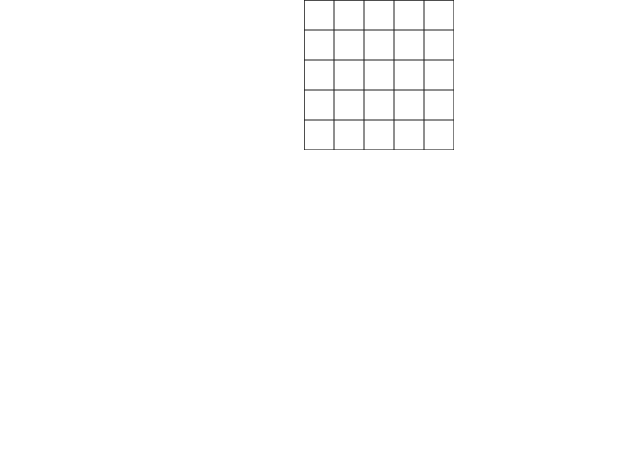
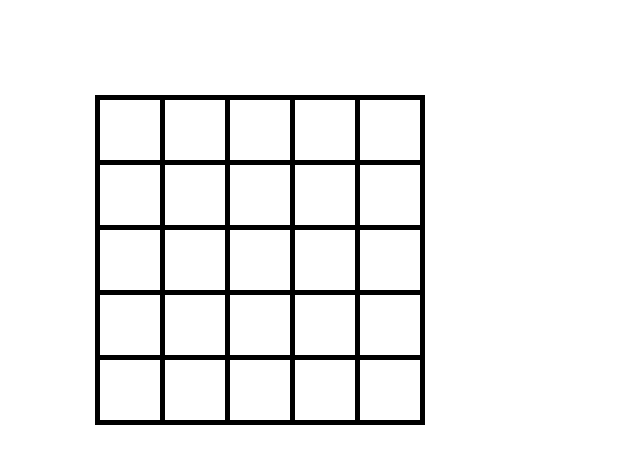
Before and after one commit to cryingsealpup/nonograms, a website built with webpack: page src/index.pug in a window 1280 px wide. Shown: the whole page, without its empty margins (0-640 px from the left). Built offline with nearby package versions, Linux system fonts and the light colour scheme.

Commit message:
feat: nonogram class

```diff
--- a/src/index.pug
+++ b/src/index.pug
@@ -2,6 +2,3 @@ doctype html
 html(lang='EN')
     include  ./components/_head.pug
     body
-        canvas#canvas
-        //- script(type="module", src="app.js")
-        //- script(type="module", src="js/index.js")
--- a/src/js/index.js
+++ b/src/js/index.js
@@ -1,82 +1,22 @@
+import { Nonogram } from "./utils"
+
+
+window.addEventListener('contextmenu', e => { e.preventDefault() }, false) // do not show context menu on RMC
+
 let dim = 5
 const canvas = document.createElement('canvas'),
 	body = document.querySelector('body'),
-	ctx = canvas.getContext("2d"),
-	rectangle = new Path2D(),
-	cellSize = 30,
-	cellsLine = cellSize * dim,
-	cellsColumn = cellsLine * dim,
-	screenD = (grid) => grid.length * cellSize
+	ctx = canvas.getContext("2d")
 
 ctx.strokeStyle = "black"
 ctx.lineWidth = 2
-// ctx.strokeRect(10, 10, 100, 100)
+canvas.width = canvas.height = '450'
 canvas.textContent = 'Извините, ваш браузер не поддерживает "canvas" элемент.'
+body.appendChild(canvas)
 
-const grid = buildGrid()
-canvas.width = screenD(grid)
-canvas.height = screenD(grid)
-ctx.strokeRect(0, 0, canvas.width, canvas.height)
-paintCells(grid, screenD(grid))
-
-body.appendChild(canvas)
-const offsetX = canvas.offsetLeft, offsetY = canvas.offsetTop
-
-canvas.addEventListener('mousedown', handleMouseDown)
-canvas.addEventListener('mouseup', handleMouseUp)
-canvas.addEventListener('mouseout', handleMouseOut)
-
-function buildGrid() {
-	const lines = Array(dim).fill(0)
-	const grid = Array(dim).fill(lines)
-	return grid
-}
-
-function paintCells(grid, len) {
-	grid.forEach((el, i) => { // rows
-		renderLine(0, i * cellSize, len, i * cellSize, "#1F1F1F", 1)
-	})
-
-	grid.forEach((el, i) => { // columns
-		renderLine(i * cellSize, 0, i * cellSize, len, "#1F1F1F", 1)
-	})
-}
-
-function renderLine(startx, starty, endx, endy, color, line_width) {
-	ctx.strokeStyle = color;
-	ctx.lineWidth = line_width;
-	ctx.beginPath();
-	ctx.moveTo(startx, starty);
-	ctx.lineTo(endx, endy);
-	ctx.stroke();
-}
-
-function handleMouseDown(e) {
-    // tell the browser we're handling this event
-    e.preventDefault();
-    e.stopPropagation();
-    startX = parseInt(e.clientX - offsetX);
-    startY = parseInt(e.clientY - offsetY);
-}
-
-// set the ending X/Y of the drag on mouseup
-function handleMouseUp(e) {
-    // tell the browser we're handling this event
-    e.preventDefault();
-    e.stopPropagation();
-    // set the ending X/Y
-    mouseX = parseInt(e.clientX - offsetX);
-    mouseY = parseInt(e.clientY - offsetY);
-    // done with the drag
-    isDown = false;
-    console.log(startX, startY)
-}
-// cancel the drag if the mouse exits the canvas
-function handleMouseOut(e) {
-    // tell the browser we're handling this event
-    e.preventDefault();
-    e.stopPropagation();
-    // moved out of the canvas, stop the drag
-    isDown = false;
-	console.log(startX, startY)
-}
+const grid = new Nonogram(canvas)
+grid.generateGrid(dim)
+grid.getHintsValues()
+grid.clearGrid()
+grid.update()
+console.log(grid.hints)
--- /dev/null
+++ b/src/js/utils.js
@@ -0,0 +1,327 @@
+/* Track mouse position */
+export function track(element) {
+    const mouse = {
+        x: 0,
+        y: 0,
+        event: null
+    };
+
+    element.addEventListener('mousemove', event => {
+        const rect = element.getBoundingClientRect(); // Get the element's position relative to the viewport
+
+        mouse.x = event.clientX - rect.left; // Use clientX to get the mouse position relative to the element
+        mouse.y = event.clientY - rect.top; // Use clientY to get the mouse position relative to the element
+        mouse.event = event;
+    });
+
+    return mouse;
+};
+
+function getElementTouch(element) {
+    const touch = {
+        x: null,
+        y: null,
+        isPressed: false,
+        event: null,
+    };
+
+    const {
+        body: {
+            scrollLeft: bodyScrollLeft,
+            scrollTop: bodyScrollTop,
+        },
+        documentElement: {
+            scrollLeft: elementScrollLeft,
+            scrollTop: elementScrollTop,
+        }
+    } = document;
+
+
+
+    const handleTouchStart = (event) => {
+        touch.isPressed = true;
+        touch.event = event;
+    };
+
+    const handleTouchEnd = (event) => {
+        touch.isPressed = false;
+        touch.x = null;
+        touch.y = null;
+        touch.event = event;
+    };
+
+    const handleTouchMove = (event) => {
+        const {
+            offsetLeft,
+            offsetTop
+        } = element;
+
+        const touchEvent = event.touches[0]; // first touch
+        let x, y;
+        if (touchEvent.pageX || touchEvent.pageY) {
+            x = touchEvent.pageX;
+            y = touchEvent.pageY;
+        } else {
+            x = touchEvent.clientX + bodyScrollLeft + elementScrollLeft;
+            y = touchEvent.clientY + bodyScrollTop + elementScrollTop;
+        }
+
+        x -= offsetLeft;
+        y -= offsetTop;
+
+        touch.x = x;
+        touch.y = y;
+        touch.event = event;
+    };
+
+
+    element.addEventListener('touchstart', handleTouchStart, false);
+    element.addEventListener('touchend', handleTouchEnd, false);
+    element.addEventListener('touchmove', handleTouchMove, false);
+
+    return touch;
+};
+
+export class Nonogram {
+    constructor(canvas) {
+        this.ctx = canvas.getContext("2d")
+        this.size = 0
+        this.grid = []
+        this.guesses = []
+        this.hints = {
+            rows: [],
+            columns: []
+        }
+        this.mouse = getElementTouch(canvas)
+    }
+
+    generateGrid(size) {
+        const grid = Array(size * size).fill(0)
+        this.guesses = Array(size * size).fill(0)
+        this.grid = grid.map(el => Math.round(Math.random()))
+        this.size = size
+        // PRINT FOR REVIEWS
+        console.log(Array.from(
+            {
+                length: size,
+            },
+            (_, index) => this.grid.slice(index * size, (index + 1) * size)
+        ))
+    }
+
+    clearGrid() {
+        this.guesses = this.guesses.map(el => 0)
+    }
+
+    drawTile(x, y, color) {
+        const gridStart = 100
+        const tileSize = 60
+        this.ctx.save();
+        this.ctx.translate(gridStart, gridStart);
+        this.ctx.fillStyle = color;//rgb(200,200,200);
+        if (color === "red"){
+            this.ctx.fillStyle = 'white';
+            this.ctx.fillRect(x, y, tileSize, tileSize);
+            this.ctx.fillStyle = color;
+            this.ctx.translate(Math.round(tileSize/2), tileSize);
+            this.ctx.textAlign = "center";
+            this.ctx.font = "83px Arial";
+            this.ctx.fillText('X', x, y);
+        } else {
+            this.ctx.fillRect(x, y, tileSize, tileSize);
+        }
+        this.ctx.restore();
+    }
+
+    solve() {
+        this.guesses = [...this.grid]
+        this.update()
+    }
+
+    isSolved() {
+        for (let i = 0; i < this.grid.length; i += 1) {
+            if (this.grid[i] !== this.guesses[i]) return false
+        }
+        // this.grid.forEach((el, i) => {
+        //     console.log(el !== this.guesses[i])
+
+        // })
+        return true
+    }
+
+    update() {
+        this.ctx.clearRect(0,0,this.ctx.width, this.ctx.height)
+        this.render()
+        if (this.isSolved()) {
+            alert ("Success!");
+        }
+    }
+
+
+    onMouseDown(event) {
+        const gridStart = 100
+        const tileSize = 60
+        // Проверяем положение мыши
+        const updateGrid = () => {
+            for (let i = 0; i < rows; i++) {
+                for (let j = 0; j < cols; j++) {
+                    const indexLoc = j + i * cols;
+                    if (
+                        mouse.x >= gridStart + (j * (tileSize + this.size)) &&
+                        mouse.x <= gridStart + tileSize + j * (tileSize + this.size) &&
+                        mouse.y >= gridStart + i * (tileSize + this.size) &&
+                        mouse.y <= gridStart + tileSize + i * (tileSize + this.size)
+                    ) {
+                        switch (event.button) {
+                            case 0:
+                                this.guesses[indexLoc] = this.guesses[indexLoc] === 1 ? 0 : 1;
+                                break;
+                            case 2:
+                                this.guesses[indexLoc] = this.guesses[indexLoc] === 2 ? 0 : 2;
+                                break;
+                            default:
+                                break;
+                        }
+                    }
+                }
+            }
+        };
+
+        updateGrid();
+
+        this.update();
+    }
+
+    render() {
+        const tileSize = 60, gridStart = 100
+        this.ctx.fillStyle = "gray";
+        this.ctx.fillRect(0, 0, this.ctx.width, this.ctx.height);
+        this.ctx.fillStyle = "black";
+        this.ctx.fillRect(gridStart - this.size,
+            gridStart - this.size,
+            (tileSize * this.size + this.size * (this.size + 1)),
+            (tileSize * this.size + this.size * (this.size + 1)));
+        this.writeHorizClues();
+        this.writeVertClues();
+
+        for (var i = 0; i < this.size; i++){
+            for (var j = 0; j < this.size; j++) {
+                var indexLoc = j + i * this.size;
+
+                if (this.guesses[indexLoc] === 0){
+                    this.drawTile((tileSize + this.size) * j, (tileSize + this.size) * i ,"white");
+                }else if (this.guesses[indexLoc] === 1){
+                    this.drawTile((tileSize + this.size) * j, (tileSize + this.size) * i,"purple");
+                }else {
+                    this.drawTile((tileSize + this.size) * j, (tileSize + this.size) * i ,"red");
+                }
+            }
+        }
+    }
+
+    writeHorizClues() {
+        const tileSize = 60, gridStart = 100
+        var x = 30;
+        var y = gridStart + Math.round(tileSize/2);
+        console.log(this.hints)
+
+        if (this.hints.rows === null) {
+            this.getHintsValues()
+        }
+        this.ctx.save();
+        this.ctx.font = "bold 18px Arial";
+        this.ctx.fillStyle = "white";
+
+        for (var i = 0; i < this.hints.rows.length; i++){
+            this.ctx.fillText(this.hints.rows[i], x, y);
+            y += tileSize + this.size;
+        }
+        this.ctx.restore();
+    }
+
+
+    writeVertClues() {
+        const tileSize = 60, gridStart = 100
+        var y;
+        var x = gridStart + Math.round(tileSize/4);
+
+        this.ctx.save();
+        this.ctx.font = "bold 18px Arial";
+        this.ctx.fillStyle = "white";
+
+        for (var i = 0; i < this.hints.columns.length; i++){
+            var str = this.hints.columns[i];
+
+            y = 32;
+            for (var j = 0; j < str.length; ) {
+                this.ctx.fillText(str.charAt(j), x, y);
+                j++;
+                if (str.charAt(j) === ' '){
+                    y += 28;
+                    while (str.charAt(j) === ' '){
+                        j++;
+                    }
+                }
+            }
+
+            x += tileSize + this.size;
+        }
+        this.ctx.restore();
+    }
+
+    getHintsValues() {
+        for (var i = 0; i < this.size; i++){
+            let row = ''
+            let cnt = 0, indexLoc = 0
+            indexLoc = i * this.size;
+            for (var j = 1; j < this.size - 1; j++){
+                cnt = 0;
+
+                while (this.grid[indexLoc] === 0 && indexLoc < (this.size + i * this.size)){
+                    indexLoc++;
+                }
+                while (this.grid[indexLoc] === 1 && indexLoc < (this.size + i * this.size)){
+                    cnt += 1;
+                    indexLoc++;
+                }
+                if (cnt) {
+                   row += cnt + '  ';
+                }
+                if (indexLoc >= (this.size + i * this.size)){
+                    break;
+                }
+            }
+            if (row === '') {
+                row = '0';
+            }
+            this.hints.rows.push(row);
+        }
+
+        for (var i = 0; i < this.size; i++){
+            let cnt = 0, indexLoc = i, col = ''
+            for (var j = 1; j < 4; j++){
+                cnt = 0;
+
+                while (this.grid[indexLoc] === 0 && indexLoc < (i + this.size * this.size)){
+                    indexLoc += this.size;
+                }
+                while (this.grid[indexLoc] === 1 && indexLoc < (i + this.size * this.size)){
+                    cnt += 1;
+                    indexLoc += this.size;
+                }
+                if (cnt) {
+                   col += cnt + '  ';
+                }
+                if (indexLoc >= (i + this.size * this.size)){
+                    break;
+                }
+            }
+            if (col === '') {
+                col = '0';
+            }
+            this.hints.columns.push(col);
+        }
+
+        console.log(this.hints)
+    }
+}
```
